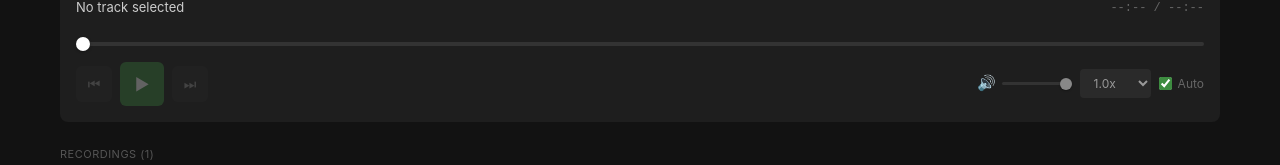
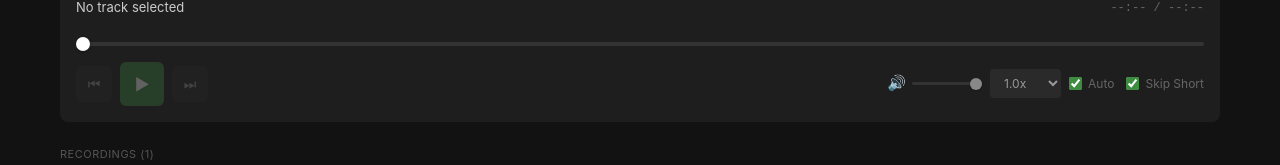
Before and after one commit to boybook/owrx-radio-archive, a JavaScript app: page / in a window 1280 px wide. Shown: the part 524-689 px from the top of the page. Built offline with nearby package versions, Linux system fonts and the light colour scheme; no server answers.

Commit message:
feat: add skip short segments functionality in playback and recording analysis

```diff
--- a/src/App.vue
+++ b/src/App.vue
@@ -48,8 +48,8 @@
                     :timelineTicks="timelineTicks"
                     :visibleDurationLabel="visibleDurationLabel"
                     :getSubSegmentStyle="getSubSegmentStyle"
-                    :getRecordingBaseSegment="getRecordingBaseSegment"
-                    :getRecordingActiveSegments="getRecordingActiveSegments"
+                    :getRecordingBaseSegment="wrappedGetRecordingBaseSegment"
+                    :getRecordingActiveSegments="wrappedGetRecordingActiveSegments"
                     :isCurrentlyPlaying="isCurrentlyPlaying"
                     :getPlayheadStyle="getPlayheadStyle"
                     :handleWheel="handleWheel"
@@ -74,6 +74,7 @@
                     :volume="volume"
                     :playbackRate="playbackRate"
                     :continuousPlay="continuousPlay"
+                    :skipShortSegments="skipShortSegments"
                     :progressPercent="getProgressPercent()"
                     @toggle="togglePlay"
                     @prev="playPrev"
@@ -82,6 +83,7 @@
                     @volume="setVolume"
                     @speed="setSpeed"
                     @update:continuousPlay="continuousPlay = $event"
+                    @update:skipShortSegments="skipShortSegments = $event"
                 />
 
                 <!-- Recording List -->
@@ -104,7 +106,7 @@
 <script>
 import { ref, watch, onMounted, onUnmounted, nextTick } from 'vue'
 import { t, initI18n } from './modules/i18n.js'
-import { audioTimeToTimelineTime } from './modules/fileParser.js'
+import { audioTimeToTimelineTime, chunksToActiveSegments } from './modules/fileParser.js'
 import { useRecordings } from './composables/useRecordings.js'
 import { usePlayer } from './composables/usePlayer.js'
 import { useTimeline } from './composables/useTimeline.js'
@@ -165,6 +167,7 @@ export default {
             volume,
             playbackRate,
             continuousPlay,
+            skipShortSegments,
             play,
             playAtPosition,
             togglePlay,
@@ -201,16 +204,31 @@ export default {
             getPlayheadStyleByTime
         } = timelineState
 
+        // Wrapped functions to pass skipShortSegments
+        function wrappedGetRecordingBaseSegment(rec) {
+            return getRecordingBaseSegment(rec, skipShortSegments.value)
+        }
+
+        function wrappedGetRecordingActiveSegments(rec) {
+            return getRecordingActiveSegments(rec, skipShortSegments.value)
+        }
+
         // Wrapped getPlayheadStyle with timestamp mapping
         function getPlayheadStyle(currentTrack, currentTime) {
             if (!currentTrack) return { display: 'none' }
 
-            const analysis = analysisCache.get(currentTrack.filename)
+            const cached = analysisCache.get(currentTrack.filename)
             let playheadTime
 
-            if (analysis?.activeSegments?.length) {
-                const mapped = audioTimeToTimelineTime(currentTime, analysis.activeSegments)
-                playheadTime = mapped ?? (currentTrack.timeOfDay + currentTime)
+            if (cached?.rawChunks?.length) {
+                // Get segments from raw chunks (unfiltered for playhead)
+                const { segments } = chunksToActiveSegments(cached.rawChunks)
+                if (segments?.length) {
+                    const mapped = audioTimeToTimelineTime(currentTime, segments)
+                    playheadTime = mapped ?? (currentTrack.timeOfDay + currentTime)
+                } else {
+                    playheadTime = currentTrack.timeOfDay + currentTime
+                }
             } else {
                 playheadTime = currentTrack.timeOfDay + currentTime
             }
@@ -305,6 +323,8 @@ export default {
             canNextDate,
             getRecordingBaseSegment,
             getRecordingActiveSegments,
+            wrappedGetRecordingBaseSegment,
+            wrappedGetRecordingActiveSegments,
             // Player
             currentTrack,
             currentTime,
@@ -313,6 +333,7 @@ export default {
             volume,
             playbackRate,
             continuousPlay,
+            skipShortSegments,
             play,
             playAtPosition,
             togglePlay,
--- a/src/components/PlayerControls.vue
+++ b/src/components/PlayerControls.vue
@@ -54,6 +54,10 @@
                         <input type="checkbox" :checked="continuousPlay" @change="$emit('update:continuousPlay', $event.target.checked)">
                         <span>{{ t('auto') }}</span>
                     </label>
+                    <label class="skip-short-segments">
+                        <input type="checkbox" :checked="skipShortSegments" @change="$emit('update:skipShortSegments', $event.target.checked)">
+                        <span>{{ t('skipShort') }}</span>
+                    </label>
                 </div>
             </div>
         </div>
@@ -95,12 +99,16 @@ export default {
             type: Boolean,
             default: true
         },
+        skipShortSegments: {
+            type: Boolean,
+            default: true
+        },
         progressPercent: {
             type: Number,
             default: 0
         }
     },
-    emits: ['toggle', 'prev', 'next', 'seek', 'volume', 'speed', 'update:continuousPlay'],
+    emits: ['toggle', 'prev', 'next', 'seek', 'volume', 'speed', 'update:continuousPlay', 'update:skipShortSegments'],
     setup() {
         function formatDisplayTime(rec) {
             return formatTimeUtil(rec.date)
--- a/src/composables/usePlayer.js
+++ b/src/composables/usePlayer.js
@@ -8,7 +8,8 @@ export function usePlayer(recordingsState) {
     const {
         recordings,
         filteredRecordings,
-        SECONDS_PER_DAY
+        SECONDS_PER_DAY,
+        getRecordingActiveSegments
     } = recordingsState
 
     // State
@@ -21,6 +22,7 @@ export function usePlayer(recordingsState) {
     const volume = ref(1)
     const playbackRate = ref(1)
     const continuousPlay = ref(true)
+    const skipShortSegments = ref(true)  // Skip short segments by default
 
     // Methods
     function initAudio() {
@@ -103,17 +105,46 @@ export function usePlayer(recordingsState) {
     }
 
     function playPrev() {
-        if (currentIndex.value > 0) {
-            const idx = currentIndex.value - 1
-            play(filteredRecordings.value[idx], idx)
+        let prevIdx = currentIndex.value - 1
+
+        while (prevIdx >= 0) {
+            const prevRec = filteredRecordings.value[prevIdx]
+
+            if (!skipShortSegments.value) {
+                play(prevRec, prevIdx)
+                return
+            }
+
+            const baseSeg = recordingsState.getRecordingBaseSegment(prevRec, true)
+            if (!baseSeg?.allSkipped) {
+                play(prevRec, prevIdx)
+                return
+            }
+            prevIdx--
         }
     }
 
     function playNext() {
-        if (currentIndex.value < filteredRecordings.value.length - 1) {
-            const idx = currentIndex.value + 1
-            play(filteredRecordings.value[idx], idx)
+        let nextIdx = currentIndex.value + 1
+
+        while (nextIdx < filteredRecordings.value.length) {
+            const nextRec = filteredRecordings.value[nextIdx]
+
+            if (!skipShortSegments.value) {
+                play(nextRec, nextIdx)
+                return
+            }
+
+            const baseSeg = recordingsState.getRecordingBaseSegment(nextRec, true)
+            if (!baseSeg?.allSkipped) {
+                play(nextRec, nextIdx)
+                return
+            }
+            nextIdx++
         }
+
+        // No more valid recordings
+        isPlaying.value = false
     }
 
     function getSeekableDuration() {
@@ -173,6 +204,38 @@ export function usePlayer(recordingsState) {
 
     function onTimeUpdate() {
         currentTime.value = audio.value.currentTime
+
+        // Skip short segments during playback
+        if (skipShortSegments.value && currentTrack.value && isPlaying.value) {
+            const activeSegments = getRecordingActiveSegments(currentTrack.value, true)
+
+            if (activeSegments.length > 0) {
+                const time = audio.value.currentTime
+
+                // Check if current time is within any active segment
+                const inActiveSegment = activeSegments.some(seg =>
+                    time >= seg.audioStart && time < seg.audioEnd
+                )
+
+                if (!inActiveSegment) {
+                    // Find next active segment
+                    const nextSegment = activeSegments.find(seg => seg.audioStart > time)
+
+                    if (nextSegment) {
+                        // Jump to next active segment
+                        audio.value.currentTime = nextSegment.audioStart
+                    } else {
+                        // No more active segments, trigger end
+                        if (continuousPlay.value) {
+                            playNext()
+                        } else {
+                            audio.value.pause()
+                            isPlaying.value = false
+                        }
+                    }
+                }
+            }
+        }
     }
 
     function onLoadedMetadata() {
@@ -278,6 +341,7 @@ export function usePlayer(recordingsState) {
         volume,
         playbackRate,
         continuousPlay,
+        skipShortSegments,
         // Methods
         initAudio,
         play,
--- a/src/composables/useRecordings.js
+++ b/src/composables/useRecordings.js
@@ -186,19 +186,37 @@ export function useRecordings() {
         return idx < availableDates.value.length - 1
     }
 
-    function getRecordingBaseSegment(rec) {
-        const analysis = analysisCache.get(rec.filename)
+    // Get base segment for a recording (always uses full data, not filtered)
+    function getRecordingBaseSegment(rec, skipShort = false) {
+        const cached = analysisCache.get(rec.filename)
 
-        // If JSONL data available, use real time range
-        if (analysis?.realTimeRange) {
-            const { start, end } = analysis.realTimeRange
-            const lastSeg = analysis.activeSegments[analysis.activeSegments.length - 1]
-            return {
-                start,
-                end,
-                audioStart: 0,
-                audioEnd: lastSeg?.audioEnd ?? 0,
-                recording: rec
+        // If JSONL data available, use real time range from full data
+        if (cached?.rawChunks?.length) {
+            // Always calculate base segment from full (unfiltered) data
+            const fullAnalysis = chunksToActiveSegments(cached.rawChunks, { skipShort: false })
+
+            if (fullAnalysis?.realTimeRange) {
+                const { start, end } = fullAnalysis.realTimeRange
+                const lastSeg = fullAnalysis.segments[fullAnalysis.segments.length - 1]
+
+                // Check if all segments would be filtered (for skip logic)
+                let allSkipped = false
+                if (skipShort) {
+                    const filteredAnalysis = chunksToActiveSegments(cached.rawChunks, {
+                        skipShort: true,
+                        shortThresholdMs: 2048
+                    })
+                    allSkipped = filteredAnalysis.allSkipped
+                }
+
+                return {
+                    start,
+                    end,
+                    audioStart: 0,
+                    audioEnd: lastSeg?.audioEnd ?? 0,
+                    recording: rec,
+                    allSkipped
+                }
             }
         }
 
@@ -209,24 +227,35 @@ export function useRecordings() {
             end: rec.timeOfDay + actualDuration,
             audioStart: 0,
             audioEnd: actualDuration,
-            recording: rec
+            recording: rec,
+            allSkipped: false
         }
     }
 
     // Preserved for future timestamp mapping feature
     function isRecordingAnalyzed(rec) {
-        const analysis = analysisCache.get(rec.filename)
-        return analysis && analysis.activeSegments && analysis.activeSegments.length > 0
+        const cached = analysisCache.get(rec.filename)
+        return cached && cached.rawChunks && cached.rawChunks.length > 0
     }
 
-    function getRecordingActiveSegments(rec) {
-        const analysis = analysisCache.get(rec.filename)
+    // Get active segments for a recording (with optional short segment filtering)
+    function getRecordingActiveSegments(rec, skipShort = false) {
+        const cached = analysisCache.get(rec.filename)
 
-        if (!analysis || !analysis.activeSegments || analysis.activeSegments.length === 0) {
+        if (!cached?.rawChunks?.length) {
             return []
         }
 
-        return analysis.activeSegments.map(seg => ({
+        const analysis = chunksToActiveSegments(cached.rawChunks, {
+            skipShort,
+            shortThresholdMs: 2048
+        })
+
+        if (!analysis?.segments?.length) {
+            return []
+        }
+
+        return analysis.segments.map(seg => ({
             start: seg.start,
             end: seg.end,
             audioStart: seg.audioStart,
@@ -253,10 +282,9 @@ export function useRecordings() {
             if (!resp.ok) return
             const content = await resp.text()
             const chunks = parseJsonlContent(content)
-            const { segments, realTimeRange } = chunksToActiveSegments(chunks)
+            // Store raw chunks for dynamic filtering
             analysisCache.set(rec.filename, {
-                activeSegments: segments,
-                realTimeRange
+                rawChunks: chunks
             })
         } catch (e) {
             // Silent fail - will use fallback rendering
--- a/src/main.js
+++ b/src/main.js
@@ -85,6 +85,18 @@ function init() {
 
 async function initApp() {
     try {
+        // 注入 viewport meta 标签（移动端适配）
+        if (!document.querySelector('meta[name="viewport"]')) {
+            const viewport = document.createElement('meta')
+            viewport.name = 'viewport'
+            viewport.content = 'width=device-width, initial-scale=1.0, maximum-scale=1.0, user-scalable=no'
+            document.head.appendChild(viewport)
+            console.log('[RadioArchive] Viewport meta injected')
+        }
+
+        // 强制设置页面背景色
+        document.documentElement.style.background = '#222'
+
         // In production mode, we need to wait for Vue
         if (!isDev) {
             const Vue = await waitForVue()
--- a/src/modules/fileParser.js
+++ b/src/modules/fileParser.js
@@ -146,12 +146,64 @@ export function parseJsonlContent(content) {
 /**
  * Convert JSONL chunks to activeSegments format
  * @param {Array} chunks - Array of chunk objects from JSONL
- * @returns {Object} { segments: Array, realTimeRange: { start, end } | null }
+ * @param {Object} options - Optional settings
+ * @param {boolean} options.skipShort - Whether to skip short segments
+ * @param {number} options.shortThresholdMs - Threshold for short segments (default 2048ms)
+ * @param {number} options.proximityMs - Keep short segments within this range of long segments (default 5000ms)
+ * @param {number} options.longThresholdMs - Threshold for "long" segments that attract nearby short ones (default 5000ms)
+ * @returns {Object} { segments: Array, realTimeRange: { start, end } | null, allSkipped: boolean }
  */
-export function chunksToActiveSegments(chunks) {
-    if (!chunks?.length) return { segments: [], realTimeRange: null }
+export function chunksToActiveSegments(chunks, options = {}) {
+    const {
+        skipShort = false,
+        shortThresholdMs = 2048,
+        proximityMs = 5000,
+        longThresholdMs = 5000
+    } = options
 
-    const segments = chunks.map(chunk => {
+    if (!chunks?.length) return { segments: [], realTimeRange: null, allSkipped: false }
+
+    // Filter short segments if enabled
+    let filteredChunks
+    if (skipShort) {
+        // First, identify all valid (non-short) chunks
+        const validChunks = chunks.filter(chunk => chunk.duration_ms > shortThresholdMs)
+
+        if (validChunks.length === 0) {
+            // All chunks are short
+            return { segments: [], realTimeRange: null, allSkipped: true }
+        }
+
+        // Build time ranges only for LONG chunks (> longThresholdMs) - these attract nearby short segments
+        const longChunks = chunks.filter(chunk => chunk.duration_ms > longThresholdMs)
+        const attractRanges = longChunks.map(chunk => ({
+            start: chunk.start_time_ms - proximityMs,
+            end: chunk.start_time_ms + chunk.duration_ms + proximityMs
+        }))
+
+        // Keep chunks that are either valid OR within proximity of a long chunk
+        filteredChunks = chunks.filter(chunk => {
+            // Always keep valid (non-short) chunks
+            if (chunk.duration_ms > shortThresholdMs) return true
+
+            // Check if this short chunk is within proximity of any long chunk
+            const chunkStart = chunk.start_time_ms
+            const chunkEnd = chunk.start_time_ms + chunk.duration_ms
+
+            return attractRanges.some(range =>
+                chunkEnd > range.start && chunkStart < range.end
+            )
+        })
+    } else {
+        filteredChunks = chunks
+    }
+
+    // Check if all chunks were filtered out
+    if (!filteredChunks.length) {
+        return { segments: [], realTimeRange: null, allSkipped: true }
+    }
+
+    const segments = filteredChunks.map(chunk => {
         const utc = new Date(chunk.start_utc)
         // Calculate timeOfDay in local timezone (for timeline positioning)
         const timeOfDay = utc.getHours() * 3600 +
@@ -176,7 +228,7 @@ export function chunksToActiveSegments(chunks) {
         end: lastSeg.end
     }
 
-    return { segments, realTimeRange }
+    return { segments, realTimeRange, allSkipped: false }
 }
 
 /**
--- a/src/modules/i18n.js
+++ b/src/modules/i18n.js
@@ -12,6 +12,7 @@ const messages = {
         recordings: 'Recordings',
         noTrackSelected: 'No track selected',
         auto: 'Auto',
+        skipShort: 'Skip Short',
         zoomIn: 'Zoom In',
         zoomOut: 'Zoom Out',
         reset: 'Reset',
@@ -29,6 +30,7 @@ const messages = {
         recordings: '录音',
         noTrackSelected: '未选择音轨',
         auto: '自动',
+        skipShort: '跳过短片',
         zoomIn: '放大',
         zoomOut: '缩小',
         reset: '重置',
@@ -46,6 +48,7 @@ const messages = {
         recordings: '録音',
         noTrackSelected: 'トラック未選択',
         auto: '自動',
+        skipShort: '短片スキップ',
         zoomIn: 'ズームイン',
         zoomOut: 'ズームアウト',
         reset: 'リセット',
--- a/src/styles/player.css
+++ b/src/styles/player.css
@@ -189,7 +189,8 @@
     cursor: pointer;
 }
 
-.continuous-play {
+.continuous-play,
+.skip-short-segments {
     display: flex;
     align-items: center;
     gap: 6px;
@@ -199,7 +200,8 @@
     margin-bottom: 0;
 }
 
-.continuous-play input {
+.continuous-play input,
+.skip-short-segments input {
     accent-color: #3d8c40;
 }
 
```
